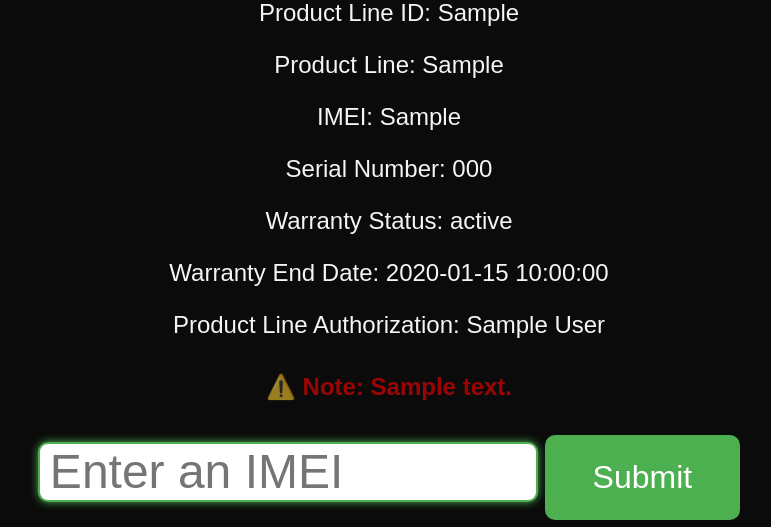
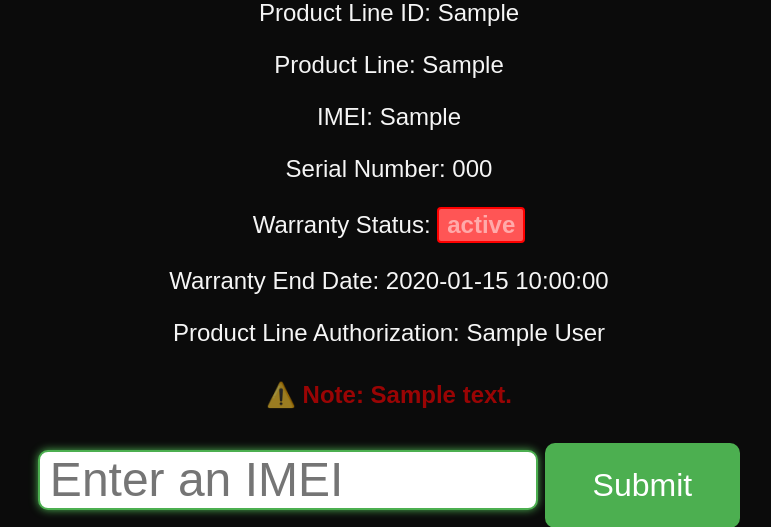
Before and after one commit to Jean-Yves-Rene/python-imei, a Flask app: template templates/warranty.html in a window 1280 px wide. Shown: the part 354-881 px from the top of the page, without its empty margins (251-1022 px from the left). Run offline with Flask 3, Linux system fonts and the light colour scheme; the template is opened without the code that fills it: most values are stand-ins (such as "Sample title", 1, 10 or a date in 2020).

Commit message:
Make the wrty Flash

```diff
--- a/static/styles/style.css
+++ b/static/styles/style.css
@@ -372,3 +372,25 @@ main {
     opacity: 0.4;
   }
 }
+
+@keyframes flash-red-white {
+  0%,
+  100% {
+    background-color: #ff0000; /* Solid Red */
+    color: #ffffff; /* White Text */
+  }
+  50% {
+    background-color: #ffffff; /* Solid White */
+    color: #ff0000; /* Red Text */
+  }
+}
+
+.flash-iw {
+  display: inline-block;
+  padding: 2px 8px;
+  border-radius: 4px;
+  font-weight: bold;
+  border: 2px solid #ff0000;
+  /* This loops the flash animation smoothly every 1 second */
+  animation: flash-red-white 3s infinite ease-in-out;
+}
--- a/templates/warranty.html
+++ b/templates/warranty.html
@@ -98,7 +98,8 @@
 </p>
 
 <p>
-    Warranty Status: {{ warranty_status_value }}
+    Warranty Status: <span class="flash-iw">{{ warranty_status_value }} </span>
+
 </p>
 
 <p>
```
